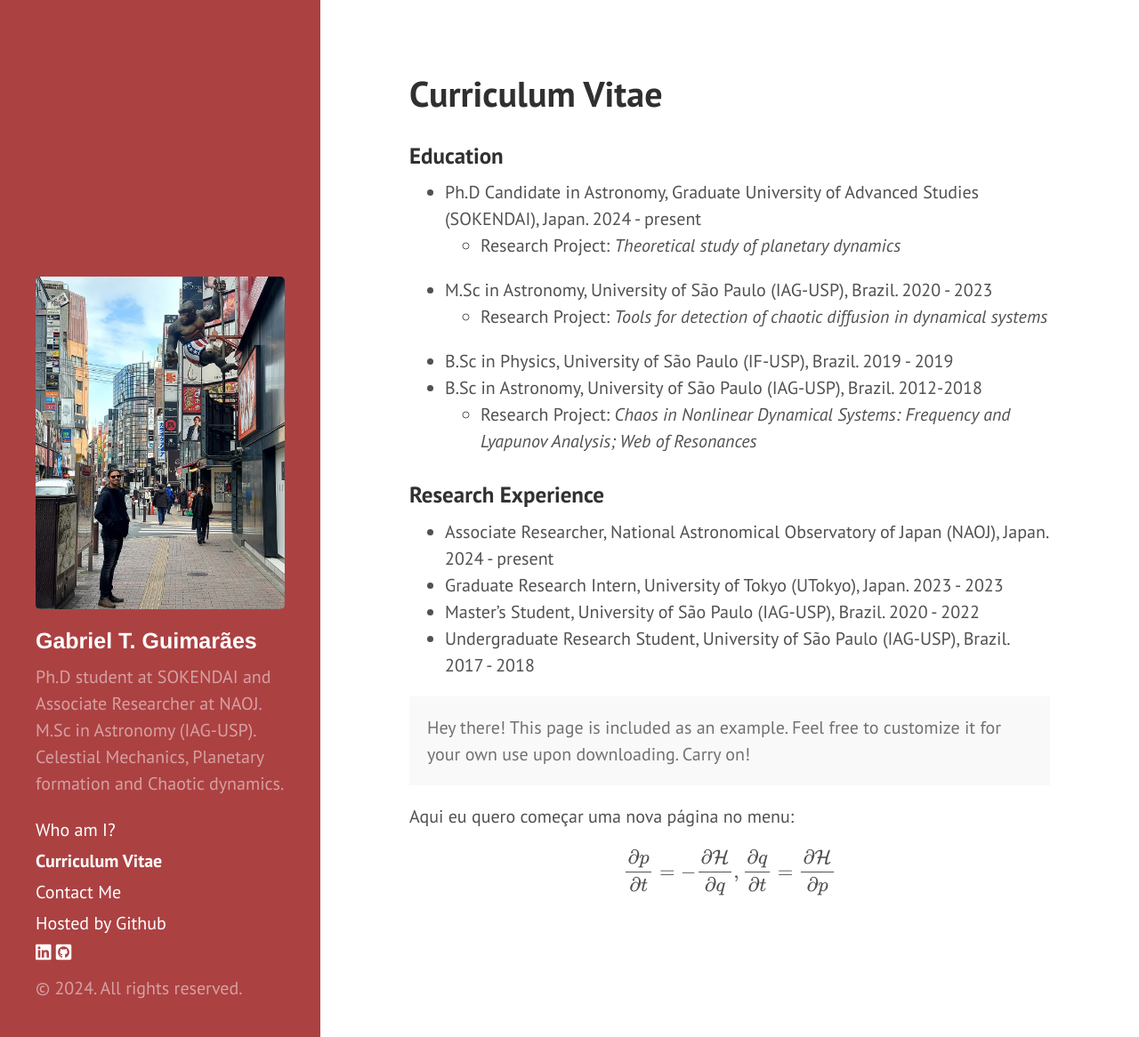
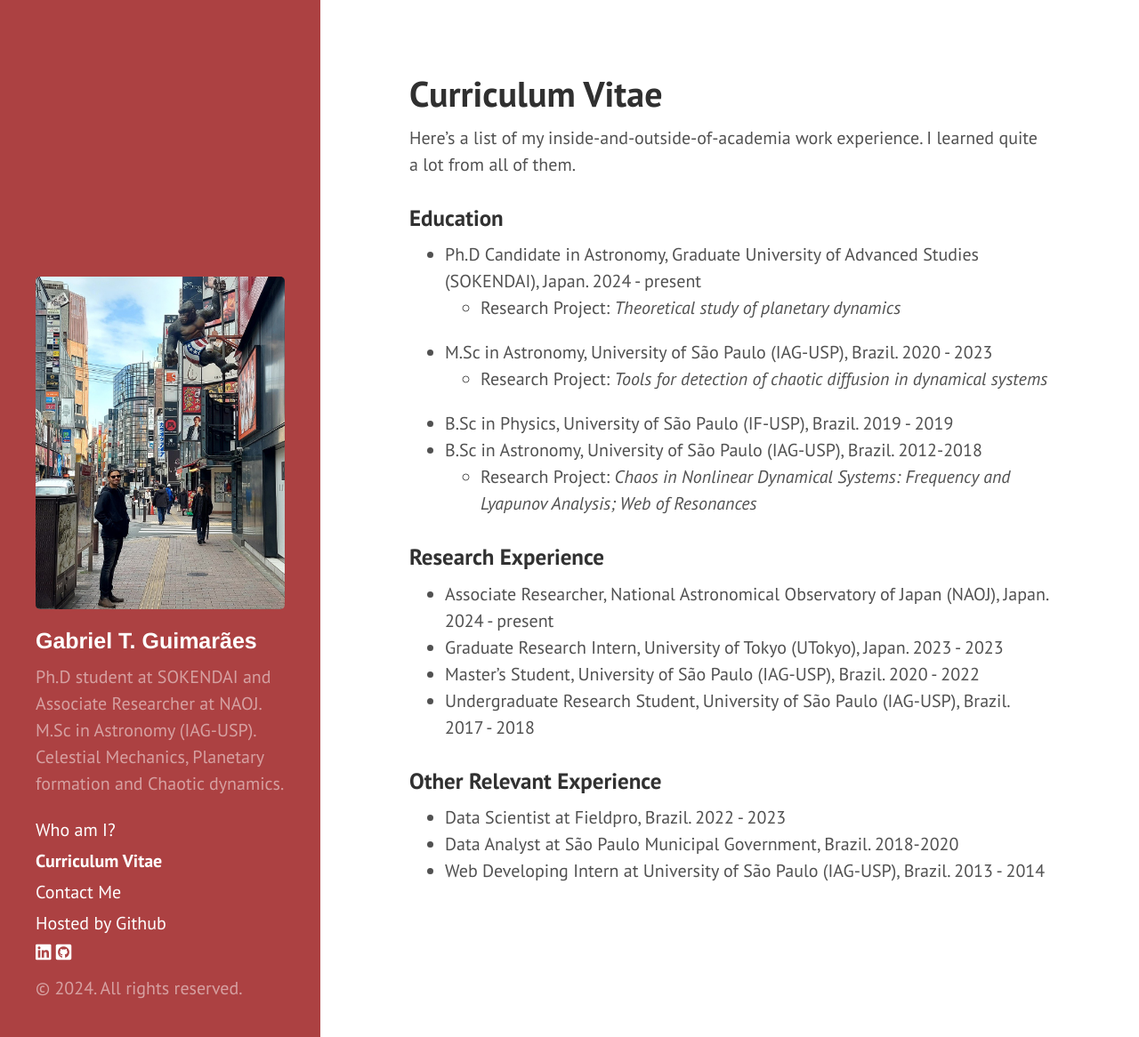
Before and after one commit to gabrieltxg/gabrieltxg.github.io, a Jekyll site: the page built from curriculum.md, in a window 1280 px wide and 1166 px high. Shown: the whole window at 89% size. Built offline with Jekyll 4.4.1, drawn with Linux system fonts in a browser that asks for light colours; nearby versions of some CDN libraries; Markdown is read by kramdown in place of the engine named in the settings; formulas are drawn with MathJax 3; a style sheet for code colours, icons or effects is not loaded.

Commit message:
Update curriculum.md

```diff
--- a/curriculum.md
+++ b/curriculum.md
@@ -2,6 +2,8 @@
 layout: page
 title: Curriculum Vitae
 ---
+
+Here's a list of my inside-and-outside-of-academia work experience. I learned quite a lot from all of them.
 
 ### Education
 * Ph.D Candidate in Astronomy, Graduate University of Advanced Studies (SOKENDAI), Japan. 2024 - present
@@ -18,17 +20,7 @@ title: Curriculum Vitae
 * Master's Student, University of São Paulo (IAG-USP), Brazil. 2020 - 2022
 * Undergraduate Research Student, University of São Paulo (IAG-USP), Brazil. 2017 - 2018
 
-
-
-
-
-<p class="message">
-  Hey there! This page is included as an example. Feel free to customize it for your own use upon downloading. Carry on!
-</p>
-
-Aqui eu quero começar uma nova página no menu:
-
-\begin{equation}
-  \frac{\partial p}{\partial t} = -\frac{\partial\mathcal{H}}{\partial q}, \\
-  \frac{\partial q}{\partial t} = \frac{\partial\mathcal{H}}{\partial p}
-\end{equation}
+### Other Relevant Experience
+* Data Scientist at Fieldpro, Brazil. 2022 - 2023
+* Data Analyst at São Paulo Municipal Government, Brazil. 2018-2020
+* Web Developing Intern at University of São Paulo (IAG-USP), Brazil. 2013 - 2014
```
